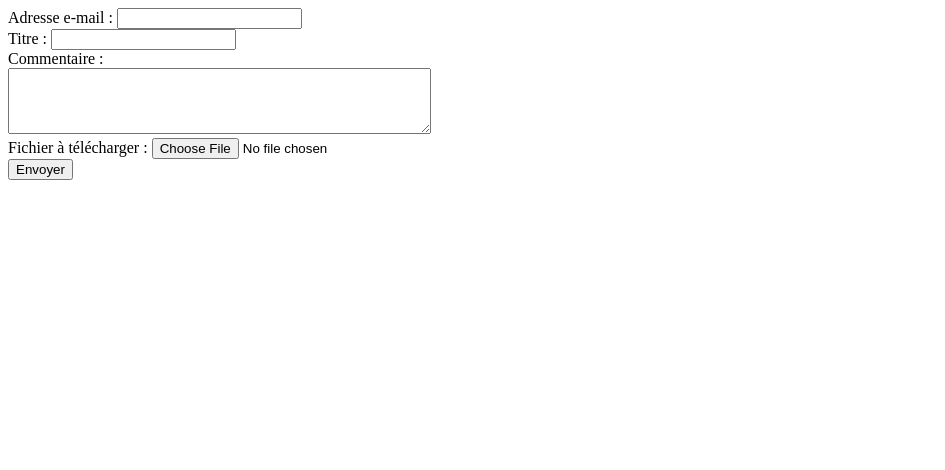
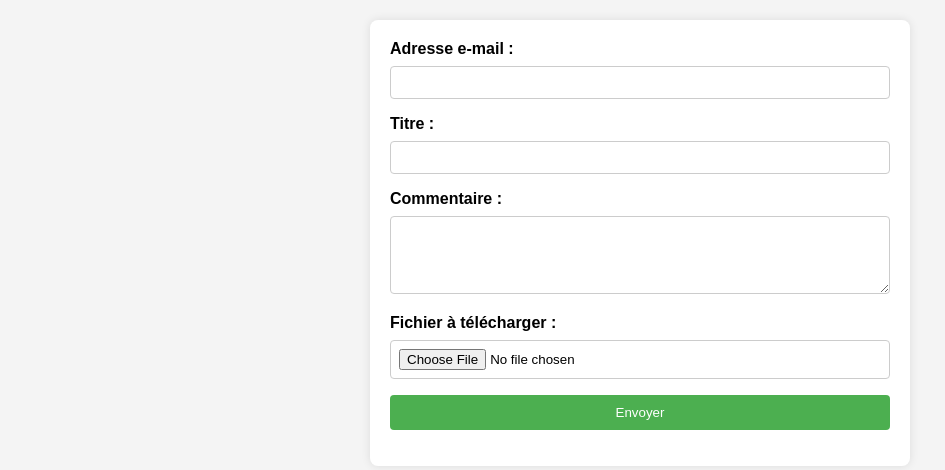
Before and after one commit to esgi-project-4al1/project-cloud, a Flask app: page / in a window 1280 px wide. Shown: the top 470 px of the page, without its empty margins (0-945 px from the left). Run offline with Flask 3, Linux system fonts and the light colour scheme.

Commit message:
html edit

```diff
--- a/templates/upload.html
+++ b/templates/upload.html
@@ -1,21 +1,71 @@
 <!DOCTYPE html>
-<html>
+<html lang="en">
 <head>
+  <meta charset="UTF-8">
+  <meta name="viewport" content="width=device-width, initial-scale=1.0">
   <title>Formulaire de contact</title>
+  <style>
+    body {
+      font-family: Arial, sans-serif;
+      background-color: #f4f4f4;
+      margin: 20px;
+    }
+
+    form {
+      max-width: 500px;
+      margin: 0 auto;
+      background-color: #fff;
+      padding: 20px;
+      border-radius: 8px;
+      box-shadow: 0 0 10px rgba(0, 0, 0, 0.1);
+    }
+
+    label {
+      display: block;
+      margin-bottom: 8px;
+      font-weight: bold;
+    }
+
+    input, textarea {
+      width: 100%;
+      padding: 8px;
+      margin-bottom: 16px;
+      box-sizing: border-box;
+      border: 1px solid #ccc;
+      border-radius: 4px;
+    }
+
+    textarea {
+      resize: vertical;
+    }
+
+    input[type="submit"] {
+      background-color: #4caf50;
+      color: #fff;
+      padding: 10px 20px;
+      border: none;
+      border-radius: 4px;
+      cursor: pointer;
+    }
+
+    input[type="submit"]:hover {
+      background-color: #45a049;
+    }
+  </style>
 </head>
 <body>
   <form action="/" method="post" enctype="multipart/form-data">
     <label for="email">Adresse e-mail :</label>
-    <input type="email" name="email" id="email" required><br>
+    <input type="email" name="email" id="email" required>
 
     <label for="title">Titre :</label>
-    <input type="text" name="title" id="title" required><br>
+    <input type="text" name="title" id="title" required>
 
-    <label for="comment">Commentaire :</label><br>
-    <textarea name="comment" id="comment" rows="4" cols="50" required></textarea><br>
+    <label for="comment">Commentaire :</label>
+    <textarea name="comment" id="comment" rows="4" required></textarea>
 
     <label for="file">Fichier à télécharger :</label>
-    <input type="file" name="file" id="file"><br>
+    <input type="file" name="file" id="file">
 
     <input type="submit" value="Envoyer">
   </form>
```
